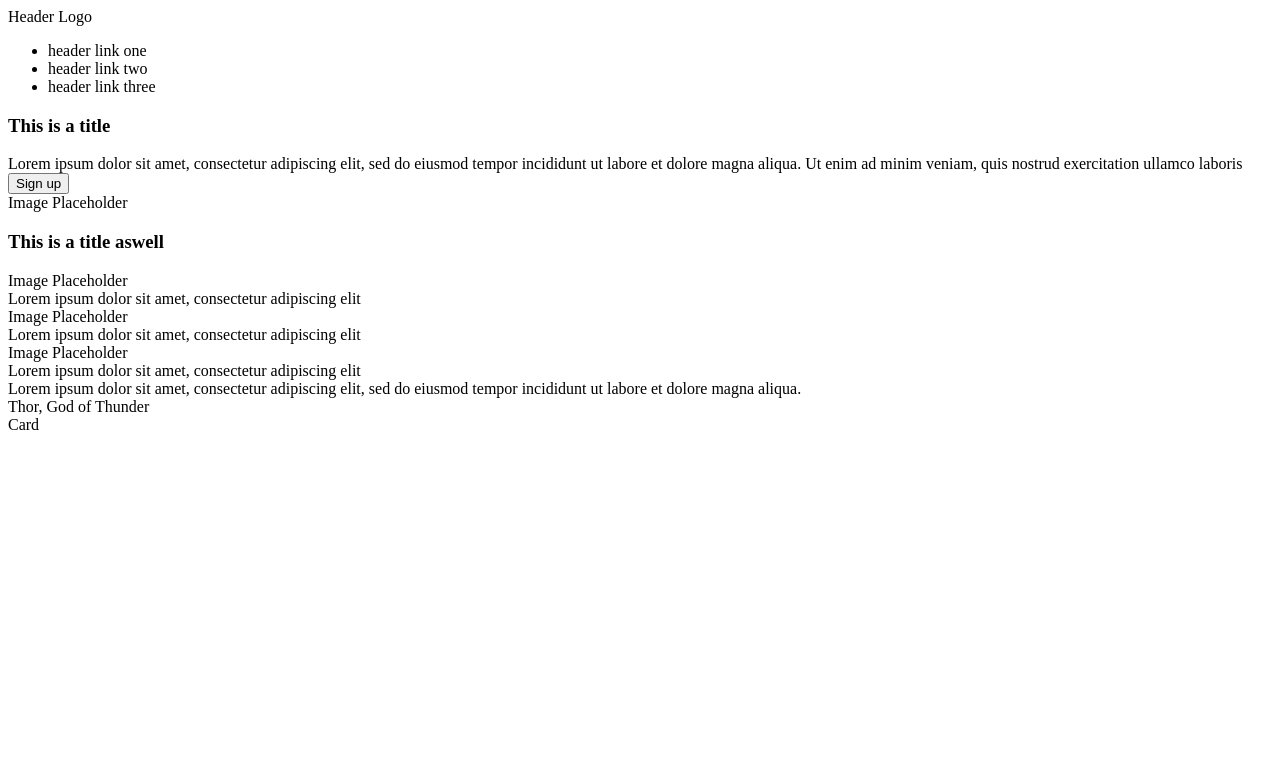
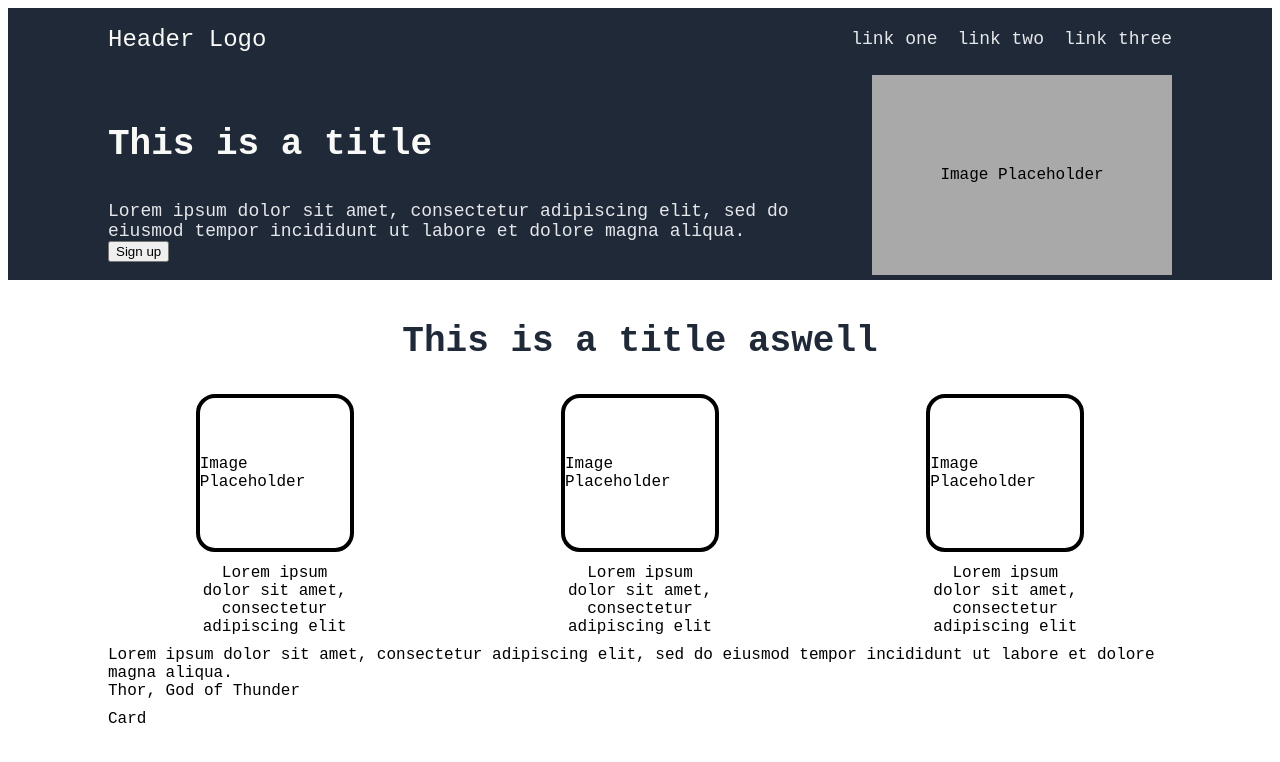
Before and after one commit to TheMokad/Landing-Page, a plain HTML site: page index.html in a window 1280 px wide. Drawn offline with Linux system fonts and the light colour scheme.

Commit message:
add card one + two styling

```diff
--- a/index.html
+++ b/index.html
@@ -3,35 +3,36 @@
     <head>
         <meta charset="UTF-8">
         <meta name="viewport" content="width=device-width, initial-scale=1.0">
-        <title>Document</title>
+        <title>Landing Page 2024</title>
+        <link rel="stylesheet" href="./style.css">
     </head>
     <body>
         <div class="header">
             <div class="logo">
                 Header Logo
             </div>
-            <ul>
-                <li>header link one</li>
-                <li>header link two</li>
-                <li>header link three</li>
+            <ul class="header-links">
+                <li><a href="#">link one</a></li>
+                <li><a href="#">link two</a></li>
+                <li><a href="#">link three</a></li>
             </ul>
         </div>
 
-
-        <div class="main">
         <div class="card-one">
+            <div class="card-one-left">
             <h3>This is a title</h3>
             <div class="text">
                 Lorem ipsum dolor sit amet, consectetur adipiscing elit, sed do
-                    eiusmod tempor incididunt ut labore et dolore magna aliqua. Ut
-                    enim ad minim veniam, quis nostrud exercitation ullamco laboris
+                eiusmod tempor incididunt ut labore et dolore magna aliqua.
             </div>
                 <button>Sign up</button>
+            </div>
             <div class="card-one-image">Image Placeholder</div>
         </div>
 
         <div class="card-two">
             <h3>This is a title aswell</h3>
+            <div class="boxes">
                 <div class="box">
                     <div class="box-image">
                         Image Placeholder
@@ -57,6 +58,7 @@
                     </div>
                 </div>
             </div>
+        </div>
 
         <div class="card-three">
             <div class="quote text">Lorem ipsum dolor sit amet, consectetur adipiscing elit, sed do
@@ -65,6 +67,8 @@
             <div class="quote source">Thor, God of Thunder</div>
         </div>
             </div>
+
+
 
         <div class="footer">
             <div class="call-to-action">
--- /dev/null
+++ b/style.css
@@ -0,0 +1,115 @@
+body {
+    font-family: 'Courier New', 'Courier New', Courier, monospace;
+    display: flex;
+    flex-direction: column;
+}
+
+body > * {
+    padding: 5px 100px;
+}
+
+
+.header {
+    display: flex;
+    align-items: center;
+    justify-content: space-between;
+    background-color: #1F2937;
+}
+
+
+.logo {
+    font-size: 24px;
+    color: #F9FAF8;
+}
+
+.header-links {
+    display: flex;
+    list-style-type: none;
+    gap: 20px;
+}
+
+a {
+    text-decoration: none;
+    color: #E5E7EB;
+    font-size: 18px;
+}
+
+.card-one {
+    display: flex;
+    background-color: #1F2937;
+    justify-content: center;
+    align-items: center;
+}
+
+.card-one-left {
+    display: flex;
+    flex-direction: column;
+    justify-content: space-between;
+}
+
+.card-one h3 {
+    font-size: 36px;
+    color: #F9FAF8;
+}
+
+.card-one .text{
+    font-size: 18px;
+    color: #E5E7EB;
+}
+
+button {
+    width: fit-content;
+}
+
+.card-one-image {
+    display: flex;
+    width: 300px;
+    height: 200px;
+    background-color: darkgray;
+    justify-content: center;
+    align-items: center;
+    flex-shrink: 0;
+}
+
+.card-two {
+    display: flex;
+    flex-direction: column;
+}
+
+
+
+.card-two h3 {
+    text-align: center;
+    font-size: 36px;
+    font-weight:bolder;
+    color: #1F2937;
+}
+
+.boxes {
+    display: flex;
+    flex-wrap: wrap;
+    gap: 32px;
+    justify-content: space-around;
+}
+
+.box {
+    display: flex;
+    flex-direction: column;
+    flex-shrink: 0;
+    gap: 16px;
+}
+
+.box-description {
+    width:150px;
+    text-align: center;
+}
+
+.box-image {
+    height: 150px;
+    width: 150px;
+    border-radius: 10%;
+    outline: 4px solid black;
+    display: flex;
+    justify-content: center;
+    align-items: center;
+}
```
Lines whose indentation alone changed are shown as unchanged.
